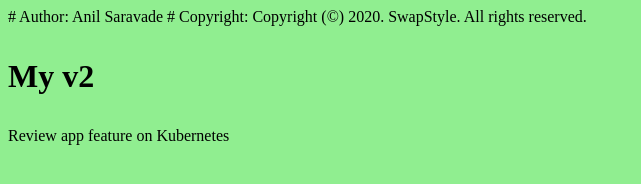
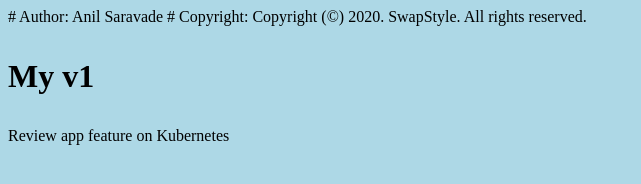
Before and after one commit to swapsstyle/review-apps-circleci-gke, a plain HTML site: page sample-app/index.html in a window 1280 px wide. Shown: the whole page, without its empty margins (0-641 px from the left). Drawn offline with Linux system fonts and the light colour scheme.

Commit message:
Update index.html

```diff
--- a/sample-app/index.html
+++ b/sample-app/index.html
@@ -3,8 +3,8 @@
 
 <!DOCTYPE html>
 <html>
-<body style="background-color:lightgreen;">
-<h1><p style="color:black">My v2</p></h1>
+<body style="background-color:lightblue;">
+<h1><p style="color:black">My v1</p></h1>
 <p style="color:black">Review app feature on Kubernetes</p>
 </body>
 </html>
```
